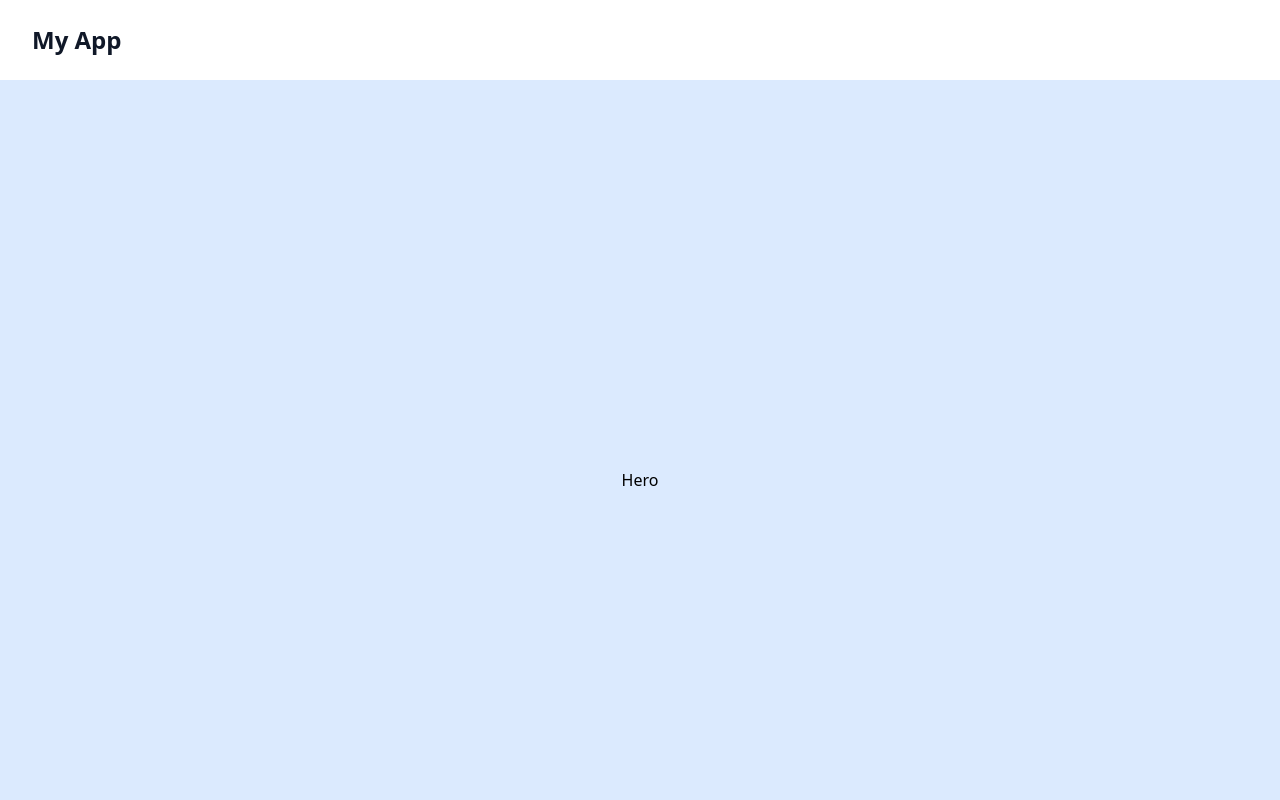
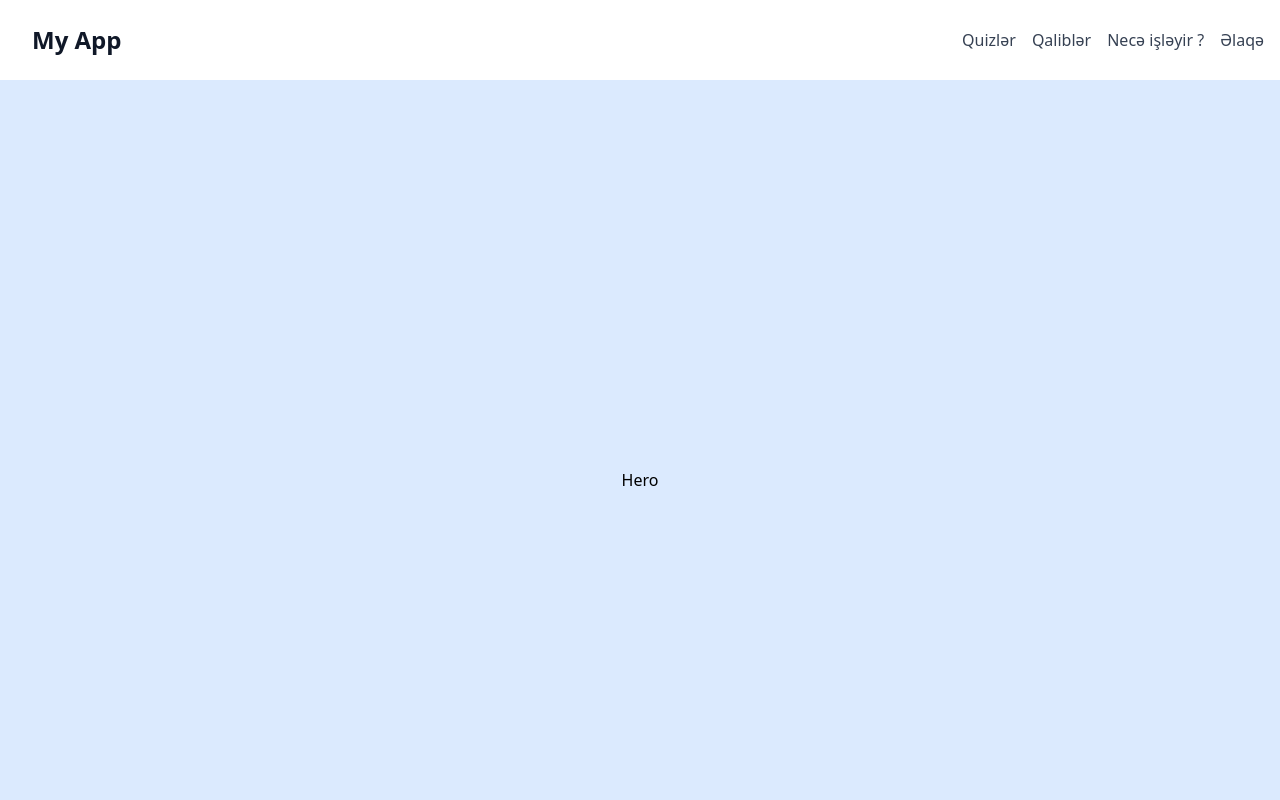
Before and after one commit to Aghakarim-23/exam-frontend, a React (Vite) app: page / in a window 1280 px wide. Shown: the top 800 px of the page. Built offline with nearby package versions, Linux system fonts and the light colour scheme; no server answers.

Commit message:
menu links added to sidebar

```diff
--- a/src/components/Header.jsx
+++ b/src/components/Header.jsx
@@ -11,8 +11,8 @@ const Header = () => {
 
   return (
     <>
-      <header className="bg-white shadow ">
-        <div className="flex justify-between items-center max-w-7xl mx-auto h-16 sm:h-18 md:h-20 px-4 sm:px-6 lg:px-8">
+      <header className="bg-white flex justify-between items-center">
+        <div className="w-full md:w-fit flex justify-between md:justify-center items-center  h-16 sm:h-18 md:h-20 px-4 sm:px-6 lg:px-8">
           <Link to="/" className="text-2xl font-bold text-gray-900">
             My App
           </Link>
@@ -60,31 +60,52 @@ const Header = () => {
           )}
           <div className="text-center flex flex-col gap-4 mt-6">
             <a
-              href="#about"
+              href="#quizs"
               className="block px-4 py-4 text-gray-800 border-b border-gray-300"
+              onClick={() => setMenuOpen(!menuOpen)}
             >
               Quizlər
             </a>
             <a
-              href="#about"
+              href="#winners"
               className="block px-4 py-4 text-gray-800 border-b border-gray-300"
+              onClick={() => setMenuOpen(!menuOpen)}
             >
               Qaliblər
             </a>
             <a
-              href="#services"
+              href="#how-it-works"
               className="block px-4 py-4 text-gray-800 border-b border-gray-300"
+              onClick={() => setMenuOpen(!menuOpen)}
             >
               Necə işləyir ?
             </a>
             <a
               href="#contact"
               className="block px-4 py-4 text-gray-800 border-b border-gray-300"
+              onClick={() => setMenuOpen(!menuOpen)}
             >
               Əlaqə
             </a>
           </div>
         </div>
+
+
+
+        <nav className="hidden md:flex gap-4 px-4">
+          <a href="#quizs" className="text-gray-700 hover:text-blue-600">
+            Quizlər
+          </a>
+          <a href="#winners" className="text-gray-700 hover:text-blue-600">
+            Qaliblər
+          </a>
+          <a href="#how-it-works" className="text-gray-700 hover:text-blue-600">
+            Necə işləyir ?
+          </a>
+          <a href="#contact" className="text-gray-700 hover:text-blue-600">
+            Əlaqə
+          </a>
+        </nav>
       </header>
     </>
   );
--- /dev/null
+++ b/src/components/home/Contact.jsx
@@ -0,0 +1,9 @@
+import React from 'react'
+
+const Contact = () => {
+  return (
+    <div className='min-h-screen flex justify-center items-center bg-blue-700' id='contact' >Contact</div>
+  )
+}
+
+export default Contact
--- a/src/components/home/HowItWorks.jsx
+++ b/src/components/home/HowItWorks.jsx
@@ -2,7 +2,7 @@ import React from 'react'
 
 const HowItWorks = () => {
   return (
-    <div className='min-h-screen flex justify-center items-center bg-blue-400'>HowItWorks</div>
+    <div className='min-h-screen flex justify-center items-center bg-blue-400' id='how-it-works'>HowItWorks</div>
   )
 }
 
--- a/src/components/home/QuizTypes.jsx
+++ b/src/components/home/QuizTypes.jsx
@@ -2,7 +2,7 @@ import React from 'react'
 
 const QuizTypes = () => {
   return (
-    <div className='min-h-screen flex justify-center items-center bg-blue-200'>QuizTypes</div>
+    <div className='min-h-screen flex justify-center items-center bg-blue-200' id='quizs'>QuizTypes</div>
   )
 }
 
--- a/src/components/home/QuizWinners.jsx
+++ b/src/components/home/QuizWinners.jsx
@@ -2,7 +2,7 @@ import React from 'react'
 
 const QuizWinners = () => {
   return (
-    <div className='min-h-screen flex justify-center items-center bg-blue-300'>QuizWinners</div>
+    <div className='min-h-screen flex justify-center items-center bg-blue-300' id='winners'>QuizWinners</div>
   )
 }
 
--- a/src/index.css
+++ b/src/index.css
@@ -1 +1,7 @@
 @import "tailwindcss";
+
+@layer base {
+  html {
+    @apply scroll-smooth;
+  }
+}
--- a/src/pages/Home.jsx
+++ b/src/pages/Home.jsx
@@ -61,6 +61,7 @@ import HowItWorks from '../components/home/HowItWorks'
 import ProgressAndSuccess from '../components/home/ProgressAndSuccess'
 import QuizWinners from '../components/home/QuizWinners'
 import OurMobileApp from '../components/home/OurMobileApp'
+import Contact from '../components/home/Contact'
 
 const Home = () => {
   return (
@@ -71,6 +72,7 @@ const Home = () => {
       <HowItWorks/>
       <ProgressAndSuccess/>
       <OurMobileApp/>
+      <Contact/>
     </>
   )
 }
```
